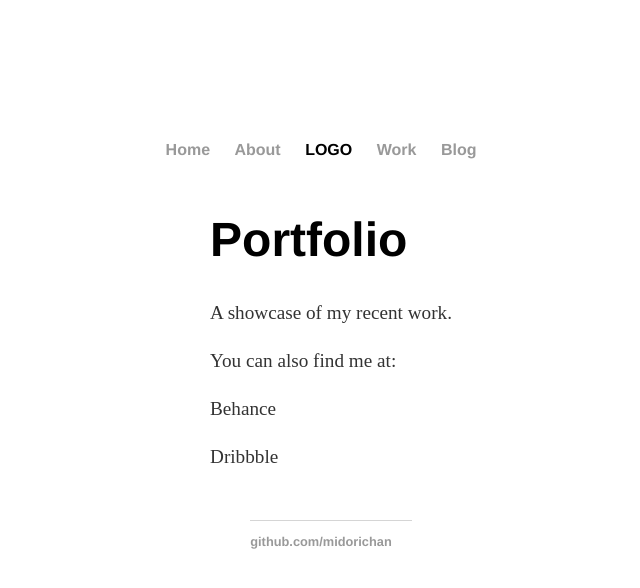
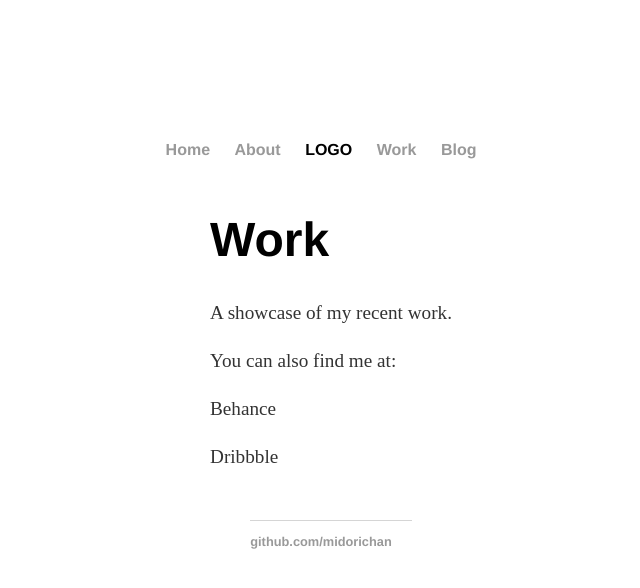
Before and after one commit to midorichan/midorichan.github.io, a Jekyll site: the page built from work/index.html, in a window 1280 px wide. Shown: the top 588 px of the page, without its empty margins (309-949 px from the left). Built offline with Jekyll 4.4.1, drawn with Linux system fonts in a browser that asks for light colours.

Commit message:
Renamed Portfolio to Work

```diff
--- a/work/index.html
+++ b/work/index.html
@@ -1,9 +1,9 @@
 ---
 layout: default
-title: midorichan.design Portfolio
+title: midorichan.design Work
 ---
 <div class="blurb">
-	<h1>Portfolio</h1>
+	<h1>Work</h1>
 	<p>A showcase of my recent work.</p>
 	<p>You can also find me at:</p>
 	<p>Behance</p>
```
